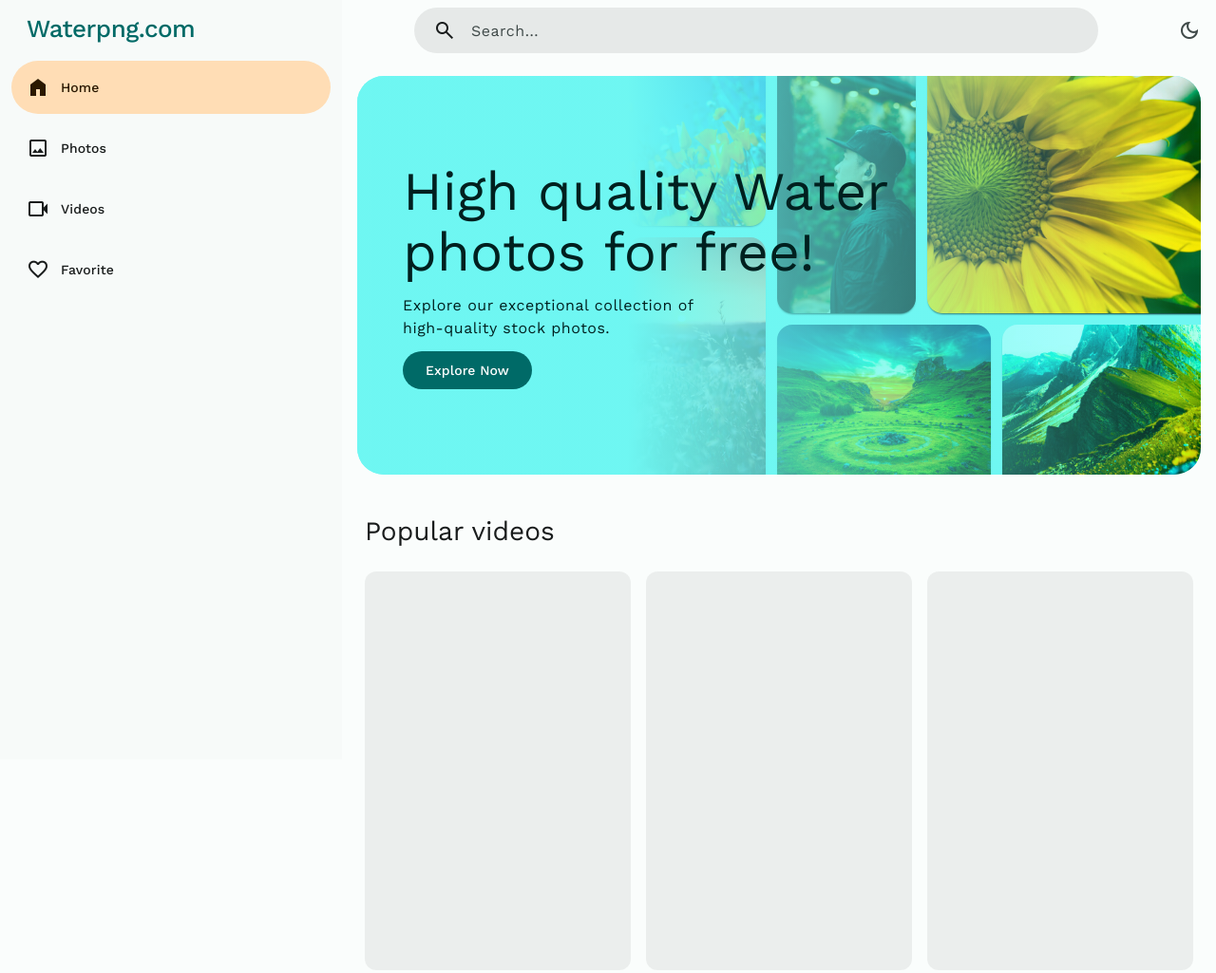
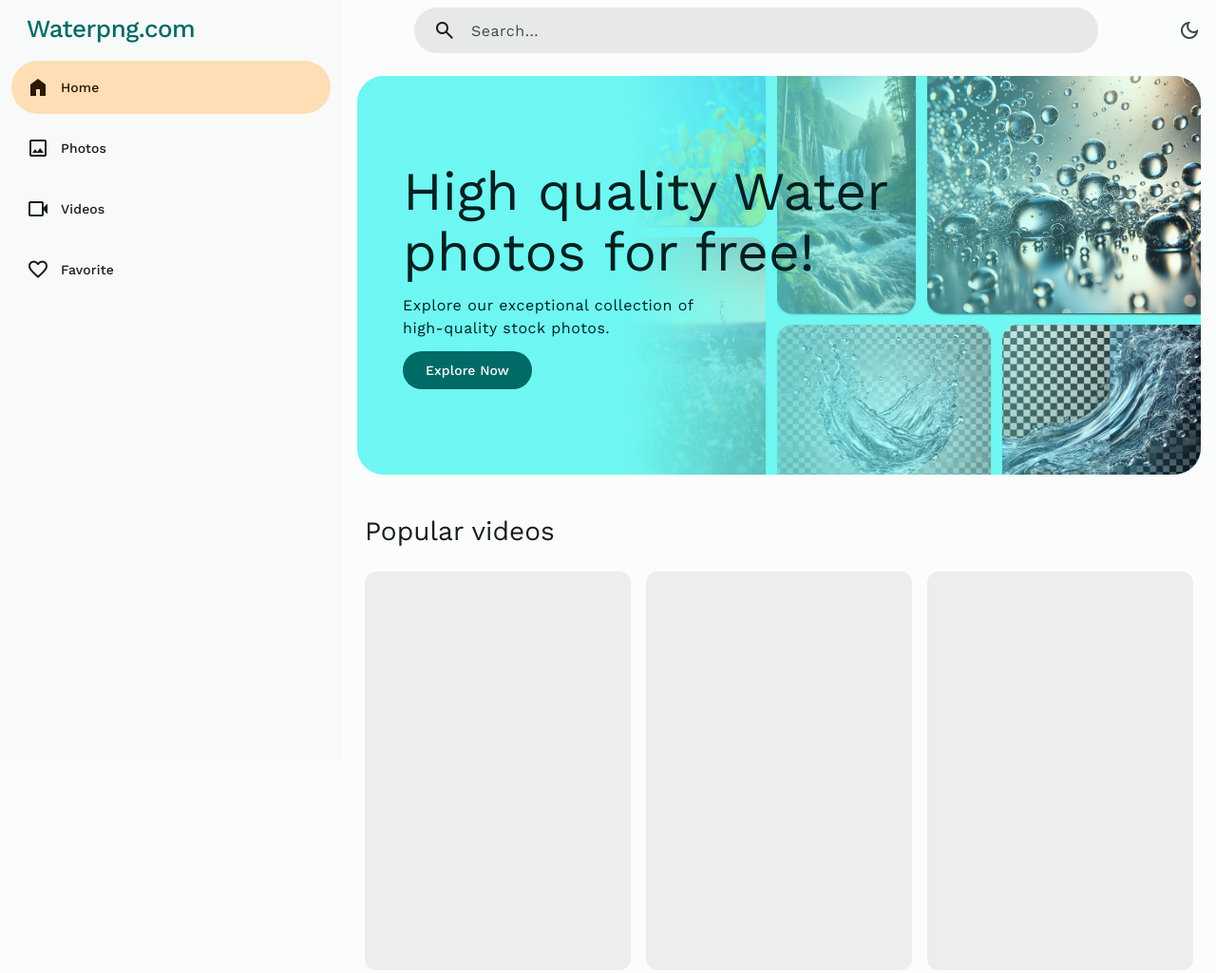
Before and after one commit to anthonycherbuin/pixstock, a website with bundled scripts: page public/index.html in a window 1280 px wide. Shown: the top 1025 px of the page at 95% size. Built offline with nearby package versions, Linux system fonts and the light colour scheme; a script that the page names is missing; files whose address does not match are found by name.

Commit message:
update index images

```diff
--- a/public/index.html
+++ b/public/index.html
@@ -352,7 +352,7 @@
                 class="card-banner"
                 style="
                   grid-area: b2;
-                  background-image: url(./assets/images/photo-banner-2.jpg);
+                  background-image: url(./assets/images/photo-banner-2.webp);
                 "
               ></div>
 
@@ -360,7 +360,7 @@
                 class="card-banner"
                 style="
                   grid-area: b3;
-                  background-image: url(./assets/images/photo-banner-3.jpg);
+                  background-image: url(./assets/images/photo-banner-3.webp);
                 "
               ></div>
 
@@ -376,7 +376,7 @@
                 class="card-banner"
                 style="
                   grid-area: b5;
-                  background-image: url(./assets/images/photo-banner-5.jpg);
+                  background-image: url(./assets/images/photo-banner-5.webp);
                 "
               ></div>
 
@@ -384,7 +384,7 @@
                 class="card-banner"
                 style="
                   grid-area: b6;
-                  background-image: url(./assets/images/photo-banner-6.jpg);
+                  background-image: url(./assets/images/photo-banner-6.webp);
                 "
               ></div>
             </div>
```
Also changed, not shown: public/assets/images/photo-banner-2.webp (added), public/assets/images/photo-banner-3.webp (added), public/assets/images/photo-banner-5.webp (added), public/assets/images/photo-banner-6.webp (added), 2 other files.
